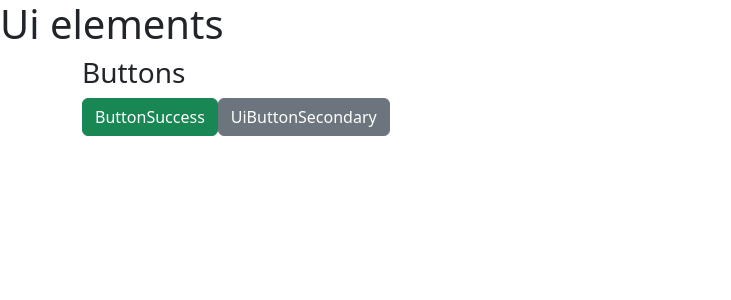
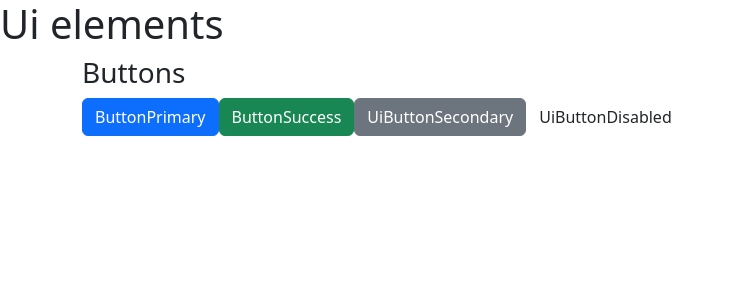
Before and after one commit to Rodevillow/templater-client, a Nuxt app: page /ui in a window 1280 px wide. Shown: the top 300 px of the page, without its empty margins (0-731 px from the left). Built offline with nearby package versions, Linux system fonts and the light colour scheme.

Commit message:
added: varriables-styles, ui-buttons

```diff
--- /dev/null
+++ b/assets/styles/_varriables.scss
@@ -0,0 +1,9 @@
+// TODO :: connect styles
+
+$primary: #224d41;
+$danger: #ff4136;
+
+$theme-colors: (
+  "primary": $primary,
+  "danger": $danger,
+);
--- a/assets/styles/main.scss
+++ b/assets/styles/main.scss
@@ -1,4 +1,5 @@
 @import "bootstrap/scss/bootstrap";
+@import "./_varriables";
 
 body {
   // code...
--- /dev/null
+++ b/components/ui/UiButtonDisabled.vue
@@ -0,0 +1,7 @@
+<template>
+  <div class="btn btn-disabled">
+    <slot />
+  </div>
+</template>
+
+<script setup lang="ts"></script>
--- /dev/null
+++ b/components/ui/UiButtonPrimary.vue
@@ -0,0 +1,7 @@
+<template>
+  <div class="btn btn-primary">
+    <slot />
+  </div>
+</template>
+
+<script setup lang="ts"></script>
--- a/pages/ui/index.vue
+++ b/pages/ui/index.vue
@@ -4,8 +4,10 @@
     <div class="row">
       <div class="col-12">
         <h3>Buttons</h3>
+        <UiButtonPrimary>ButtonPrimary</UiButtonPrimary>
         <UiButtonSuccess>ButtonSuccess</UiButtonSuccess>
         <UiButtonSecondary>UiButtonSecondary</UiButtonSecondary>
+        <UiButtonDisabled>UiButtonDisabled</UiButtonDisabled>
       </div>
     </div>
   </div>
@@ -14,9 +16,11 @@
 <script lang="ts">
 import UiButtonSuccess from "~/components/ui/UiButtonSuccess.vue";
 import UiButtonSecondary from "~/components/ui/UiButtonSecondary.vue";
+import UiButtonPrimary from "~/components/ui/UiButtonPrimary.vue";
+import UiButtonDisabled from "~/components/ui/UiButtonDisabled.vue";
 
 export default defineComponent({
-  name: 'Ui',
-  components: {UiButtonSecondary, UiButtonSuccess}
-})
+  name: "Ui",
+  components: { UiButtonSecondary, UiButtonSuccess, UiButtonPrimary, UiButtonDisabled },
+});
 </script>
```
Also changed, not shown: 2 other files (tests, documents, lock files or other folders).
